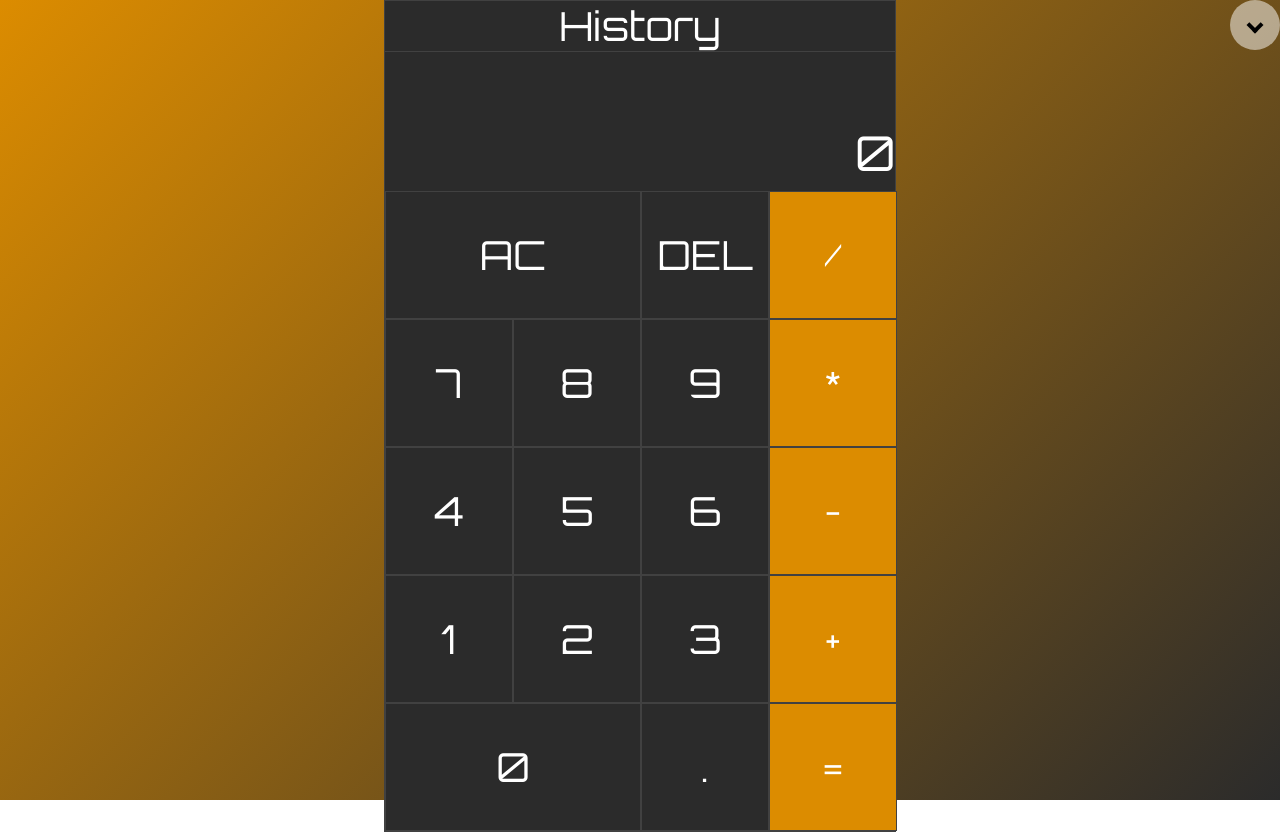
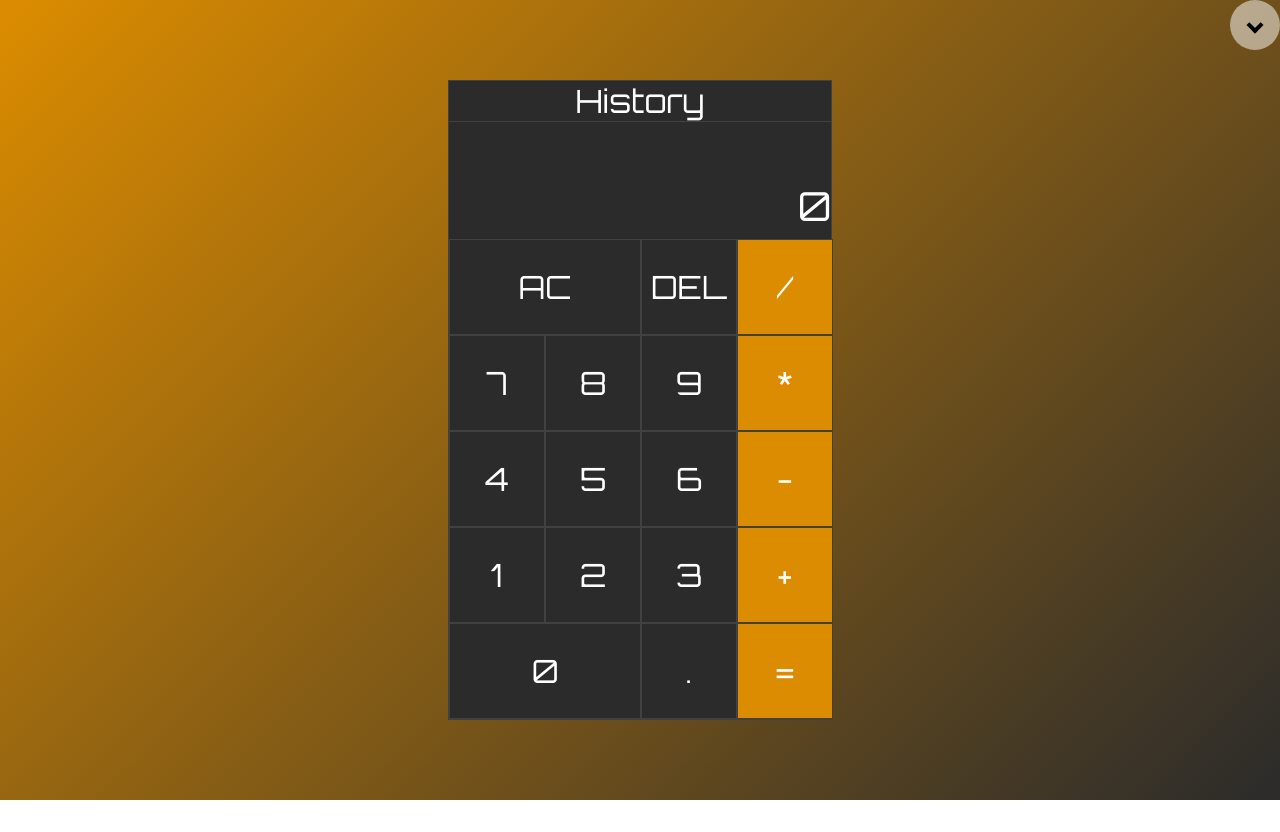
Before and after one commit to willswats/react-calculator, a React (Create React App) app: page / in a window 1280 px wide. After the commit the page ends 800 px from the top, so only its background shows below. Built offline with nearby package versions, Linux system fonts and the light colour scheme.

Commit message:
Change sizing and breakpoints

```diff
--- a/src/components/Calculator/Calculator.module.css
+++ b/src/components/Calculator/Calculator.module.css
@@ -10,19 +10,13 @@
   flex-direction: column;
   background-color: #2b2b2b;
   border: 1px solid #414141;
-  width: 32rem;
-  height: 52rem;
+  width: 24rem;
+  height: 40rem;
   transition: 0.5s;
 }
 
 @media screen and (max-width: 768px) {
   .calculator {
-    width: 24rem;
-    height: 40rem;
-  }
-}
-@media screen and (max-width: 480px) {
-  .calculator {
     width: 16rem;
     height: 28rem;
   }
--- a/src/components/Calculator/CalculatorButtons/CalculatorButtons.module.css
+++ b/src/components/Calculator/CalculatorButtons/CalculatorButtons.module.css
@@ -1,7 +1,9 @@
 .calculator-buttons {
   display: grid;
-  grid-template-columns: repeat(4, 8rem);
-  grid-template-rows: repeat(5, 8rem);
+  /* grid-template-columns: repeat(4, 8rem);
+  grid-template-rows: repeat(5, 8rem); */
+  grid-template-columns: repeat(4, 6rem);
+  grid-template-rows: repeat(5, 6rem);
   transition: 0.5s;
 }
 
@@ -13,7 +15,7 @@
   cursor: pointer;
   outline: none;
   color: #fff;
-  font-size: 2.5rem;
+  font-size: 2rem;
   background-color: #2b2b2b;
   border: 1px solid #414141;
   transition: background-color 0.1s ease;
@@ -40,18 +42,6 @@
 @media screen and (max-width: 768px) {
   .calculator-buttons {
     display: grid;
-    grid-template-columns: repeat(4, 6rem);
-    grid-template-rows: repeat(5, 6rem);
-  }
-  .digit-btn,
-  .operator-btn {
-    font-size: 2rem;
-  }
-}
-
-@media screen and (max-width: 480px) {
-  .calculator-buttons {
-    display: grid;
     grid-template-columns: repeat(4, 4rem);
     grid-template-rows: repeat(5, 4rem);
   }
--- a/src/components/Calculator/History/History.module.css
+++ b/src/components/Calculator/History/History.module.css
@@ -10,17 +10,12 @@
   word-wrap: break-word;
   word-break: break-all;
   list-style: none;
-  font-size: 2.5rem;
+  font-size: 2rem;
   padding: 0.5rem 0.5rem 0 0.5rem;
   border-bottom: 1px solid #414141;
 }
+
 @media screen and (max-width: 768px) {
-  .history-item {
-    font-size: 2rem;
-  }
-}
-
-@media screen and (max-width: 480px) {
   .history-item {
     font-size: 1.5rem;
   }
--- a/src/components/Calculator/Output/Output.module.css
+++ b/src/components/Calculator/Output/Output.module.css
@@ -11,30 +11,20 @@
 
 .previous-operand {
   color: rgba(255, 255, 255, 0.75);
-  font-size: 2rem;
+  font-size: 1.5rem;
 }
 
 .current-operand {
   color: #fff;
-  font-size: 3rem;
+  font-size: 2.5rem;
   padding-bottom: 0.5rem;
 }
 
 @media screen and (max-width: 768px) {
   .previous-operand {
-    font-size: 1.5rem;
-  }
-
-  .current-operand {
-    font-size: 2.5rem;
-  }
-}
-
-@media screen and (max-width: 480px) {
-  .current-operand {
     font-size: 1rem;
   }
   .current-operand {
-    font-size: 2rem;
+    font-size: 1.8rem;
   }
 }
--- a/src/components/Calculator/ToggleModeButton/ToggleModeButton.module.css
+++ b/src/components/Calculator/ToggleModeButton/ToggleModeButton.module.css
@@ -1,6 +1,6 @@
 .mode-btn {
   cursor: pointer;
-  font-size: 2.5rem;
+  font-size: 2rem;
   border: none;
   border-bottom: 1px solid #414141;
   outline: none;
@@ -15,12 +15,6 @@
 
 @media screen and (max-width: 768px) {
   .mode-btn {
-    font-size: 2rem;
-  }
-}
-
-@media screen and (max-width: 480px) {
-  .mode-btn {
     font-size: 1.5rem;
   }
 }
```
